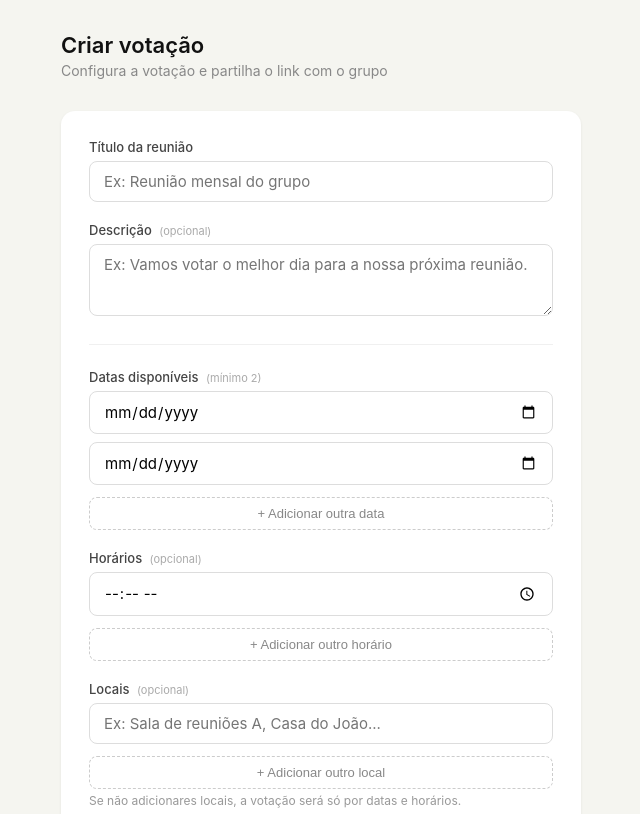
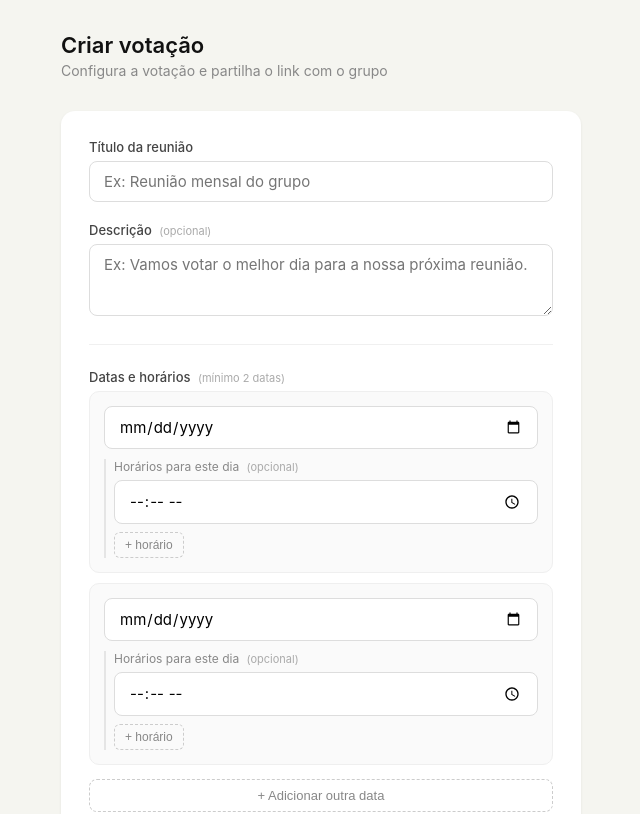
Before and after one commit to chaimete-debug/Construcao-votacao, a Next.js app: page /admin in a window 1280 px wide. Shown: the top 814 px of the page, without its empty margins (319-959 px from the left). Built offline with nearby package versions, Linux system fonts and the light colour scheme.

Commit message:
Refactor data and hour management in Admin component

```diff
--- a/pages/admin.tsx
+++ b/pages/admin.tsx
@@ -1,42 +1,78 @@
 import { useState } from 'react'
 import Head from 'next/head'
+
+interface DataComHorarios {
+  data: string
+  horas: string[]
+}
 
 export default function Admin() {
   const [titulo, setTitulo] = useState('')
   const [descricao, setDescricao] = useState('')
   const [senha, setSenha] = useState('')
-  const [datas, setDatas] = useState(['', ''])
-  const [horas, setHoras] = useState([''])
+  const [datas, setDatas] = useState<DataComHorarios[]>([
+    { data: '', horas: [''] },
+    { data: '', horas: [''] },
+  ])
   const [locais, setLocais] = useState([''])
   const [estado, setEstado] = useState<'idle' | 'enviando' | 'sucesso' | 'erro'>('idle')
   const [mensagem, setMensagem] = useState('')
 
-  function adicionarData() { setDatas([...datas, '']) }
-  function removerData(i: number) { setDatas(datas.filter((_, idx) => idx !== i)) }
-  function atualizarData(i: number, val: string) { const n = [...datas]; n[i] = val; setDatas(n) }
+  function adicionarData() {
+    setDatas([...datas, { data: '', horas: [''] }])
+  }
 
-  function adicionarHora() { setHoras([...horas, '']) }
-  function removerHora(i: number) { setHoras(horas.filter((_, idx) => idx !== i)) }
-  function atualizarHora(i: number, val: string) { const n = [...horas]; n[i] = val; setHoras(n) }
+  function removerData(i: number) {
+    setDatas(datas.filter((_, idx) => idx !== i))
+  }
+
+  function atualizarData(i: number, val: string) {
+    const n = [...datas]
+    n[i] = { ...n[i], data: val }
+    setDatas(n)
+  }
+
+  function adicionarHora(dataIdx: number) {
+    const n = [...datas]
+    n[dataIdx] = { ...n[dataIdx], horas: [...n[dataIdx].horas, ''] }
+    setDatas(n)
+  }
+
+  function removerHora(dataIdx: number, horaIdx: number) {
+    const n = [...datas]
+    n[dataIdx] = { ...n[dataIdx], horas: n[dataIdx].horas.filter((_, idx) => idx !== horaIdx) }
+    setDatas(n)
+  }
+
+  function atualizarHora(dataIdx: number, horaIdx: number, val: string) {
+    const n = [...datas]
+    const horas = [...n[dataIdx].horas]
+    horas[horaIdx] = val
+    n[dataIdx] = { ...n[dataIdx], horas }
+    setDatas(n)
+  }
 
   function adicionarLocal() { setLocais([...locais, '']) }
   function removerLocal(i: number) { setLocais(locais.filter((_, idx) => idx !== i)) }
   function atualizarLocal(i: number, val: string) { const n = [...locais]; n[i] = val; setLocais(n) }
 
   async function criar() {
-    const datasValidas = datas.filter(d => d.trim() !== '')
-    const horasValidas = horas.filter(h => h.trim() !== '')
+    const datasValidas = datas
+      .filter(d => d.data.trim() !== '')
+      .map(d => ({ data: d.data, horas: d.horas.filter(h => h.trim() !== '') }))
     const locaisValidos = locais.filter(l => l.trim() !== '')
+
     if (!titulo.trim() || datasValidas.length < 2 || !senha) {
       setEstado('erro')
       setMensagem('Preenche o título, a senha e pelo menos 2 datas.')
       return
     }
+
     setEstado('enviando')
     const res = await fetch('/api/config', {
       method: 'POST',
       headers: { 'Content-Type': 'application/json' },
-      body: JSON.stringify({ titulo, descricao, datas: datasValidas, horas: horasValidas, locais: locaisValidos, senha }),
+      body: JSON.stringify({ titulo, descricao, datas: datasValidas, locais: locaisValidos, senha }),
     })
     const data = await res.json()
     if (data.ok) {
@@ -60,10 +96,17 @@ export default function Admin() {
     input[type=text], input[type=password], input[type=date], input[type=time], textarea { width: 100%; padding: 10px 14px; border: 1px solid #ddd; border-radius: 8px; font-size: 15px; outline: none; font-family: inherit; transition: border 0.15s; }
     input:focus, textarea:focus { border-color: #7F77DD; box-shadow: 0 0 0 3px rgba(127,119,221,0.15); }
     textarea { resize: vertical; min-height: 72px; }
-    .row { display: flex; gap: 8px; margin-bottom: 8px; align-items: center; }
+    .data-bloco { background: #fafafa; border: 1px solid #efefef; border-radius: 10px; padding: 14px; margin-bottom: 10px; }
+    .data-bloco-header { display: flex; gap: 8px; align-items: center; margin-bottom: 10px; }
+    .data-bloco-header input { flex: 1; }
+    .horas-section { padding-left: 8px; border-left: 2px solid #e5e5e5; margin-top: 8px; }
+    .horas-label { font-size: 12px; color: #888; margin-bottom: 6px; }
+    .row { display: flex; gap: 8px; margin-bottom: 6px; align-items: center; }
     .row input { flex: 1; }
-    .btn-remover { background: none; border: 1px solid #ddd; border-radius: 6px; width: 32px; height: 38px; cursor: pointer; color: #999; font-size: 16px; display: flex; align-items: center; justify-content: center; flex-shrink: 0; }
+    .btn-remover { background: none; border: 1px solid #ddd; border-radius: 6px; width: 32px; height: 36px; cursor: pointer; color: #999; font-size: 16px; display: flex; align-items: center; justify-content: center; flex-shrink: 0; }
     .btn-remover:hover { background: #fff0f0; border-color: #f5c0c0; color: #c00; }
+    .btn-add-hora { background: none; border: 1px dashed #ccc; border-radius: 6px; padding: 5px 10px; font-size: 12px; color: #888; cursor: pointer; margin-top: 2px; }
+    .btn-add-hora:hover { background: #f8f8f8; }
     .btn-add { background: none; border: 1px dashed #ccc; border-radius: 8px; padding: 8px 14px; font-size: 13px; color: #888; cursor: pointer; width: 100%; margin-top: 4px; }
     .btn-add:hover { background: #f8f8f8; }
     .btn-criar { width: 100%; padding: 13px; background: #7F77DD; color: white; border: none; border-radius: 10px; font-size: 16px; font-weight: 600; cursor: pointer; margin-top: 1.5rem; transition: background 0.15s; }
@@ -104,25 +147,41 @@ export default function Admin() {
           <hr className="divider" />
 
           <div className="campo">
-            <label>Datas disponíveis <span className="opcional">(mínimo 2)</span></label>
-            {datas.map((d, i) => (
-              <div className="row" key={i}>
-                <input type="date" value={d} onChange={e => atualizarData(i, e.target.value)} />
-                {datas.length > 2 && <button className="btn-remover" onClick={() => removerData(i)}>×</button>}
+            <label>Datas e horários <span className="opcional">(mínimo 2 datas)</span></label>
+            {datas.map((d, dataIdx) => (
+              <div className="data-bloco" key={dataIdx}>
+                <div className="data-bloco-header">
+                  <input
+                    type="date"
+                    value={d.data}
+                    onChange={e => atualizarData(dataIdx, e.target.value)}
+                  />
+                  {datas.length > 2 && (
+                    <button className="btn-remover" onClick={() => removerData(dataIdx)}>×</button>
+                  )}
+                </div>
+
+                <div className="horas-section">
+                  <div className="horas-label">Horários para este dia <span className="opcional">(opcional)</span></div>
+                  {d.horas.map((h, horaIdx) => (
+                    <div className="row" key={horaIdx}>
+                      <input
+                        type="time"
+                        value={h}
+                        onChange={e => atualizarHora(dataIdx, horaIdx, e.target.value)}
+                      />
+                      {d.horas.length > 1 && (
+                        <button className="btn-remover" onClick={() => removerHora(dataIdx, horaIdx)}>×</button>
+                      )}
+                    </div>
+                  ))}
+                  <button className="btn-add-hora" onClick={() => adicionarHora(dataIdx)}>
+                    + horário
+                  </button>
+                </div>
               </div>
             ))}
             <button className="btn-add" onClick={adicionarData}>+ Adicionar outra data</button>
-          </div>
-
-          <div className="campo">
-            <label>Horários <span className="opcional">(opcional)</span></label>
-            {horas.map((h, i) => (
-              <div className="row" key={i}>
-                <input type="time" value={h} onChange={e => atualizarHora(i, e.target.value)} />
-                {horas.length > 1 && <button className="btn-remover" onClick={() => removerHora(i)}>×</button>}
-              </div>
-            ))}
-            <button className="btn-add" onClick={adicionarHora}>+ Adicionar outro horário</button>
           </div>
 
           <div className="campo">
```
